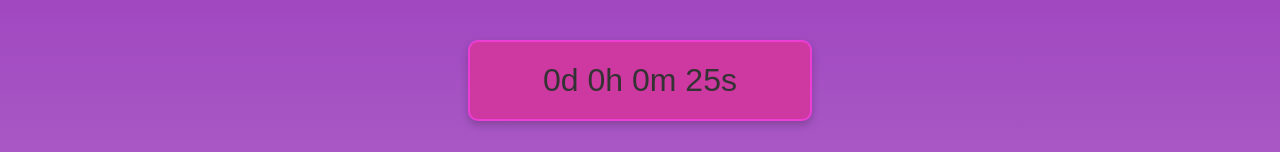
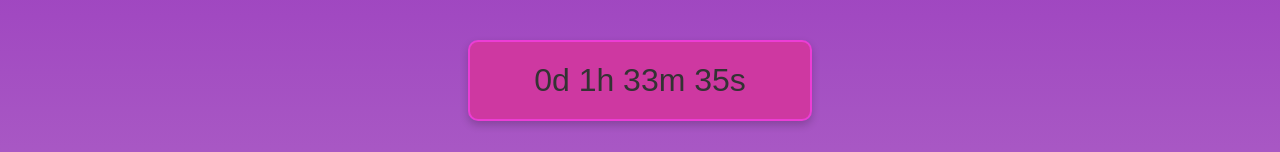
Before and after one commit to DESKTOp580/DESKTOp580.githud.io, a plain HTML site: page index.html in a window 1280 px wide. Shown: the part 384-536 px from the top of the page. Drawn offline with Linux system fonts and the light colour scheme.

Commit message:
Update index.html.2

```diff
--- a/index.html
+++ b/index.html
@@ -96,8 +96,9 @@
     const message = document.getElementById("message");
     const title = document.getElementById("title");
 
-    // Establece la fecha objetivo a 30 segundos desde ahora
-    const targetDate = new Date().getTime() + 30 * 1000;
+    // Establece la fecha objetivo para hoy a las 12 de la noche
+    const now = new Date();
+    const targetDate = new Date(now.getFullYear(), now.getMonth(), now.getDate() + 1, 0, 0, 0).getTime();
 
     const timer = setInterval(() => {
       const now = new Date().getTime();
```
